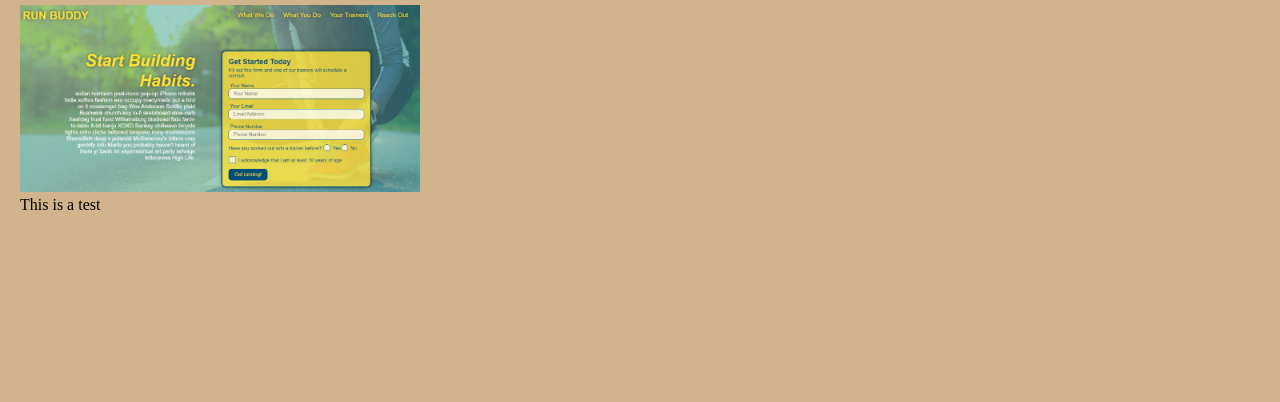
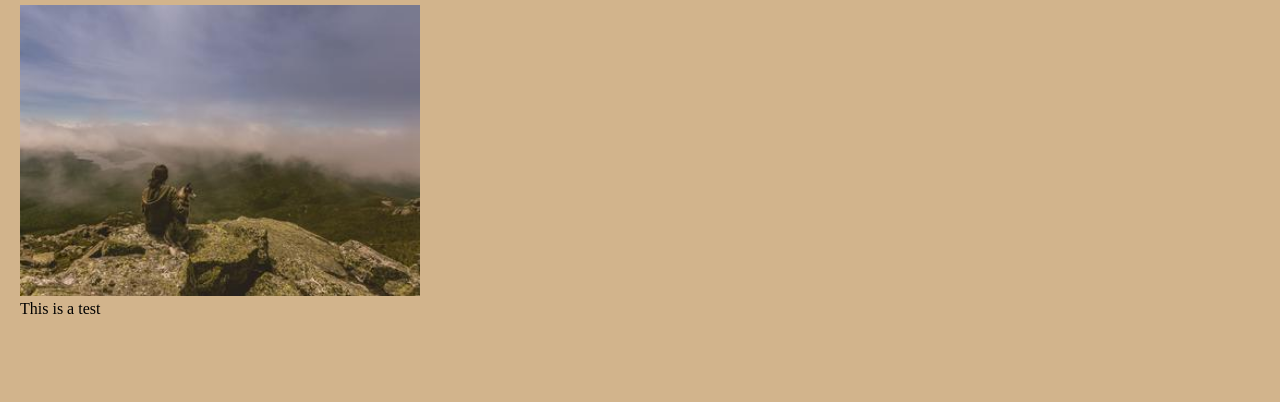
Before and after one commit to beggsaj/challenge-assignment-2, a plain HTML site: page index.html in a window 1280 px wide. Shown: the part 322-724 px from the top of the page. Drawn offline with Linux system fonts and the light colour scheme.

Commit message:
updated images

```diff
--- a/index.html
+++ b/index.html
@@ -52,7 +52,7 @@
         <h2 class="section-title">Work</h2>
 
         <div class="projects-container">
-            <div class="project"><img class="showcase" src=assets/work-sample-1.png alt="">
+            <div class="project"><img class="showcase" src=assets/work-sample-1.jpg alt="">
                 <p>
                     This is a test
                 </p>
```
Also changed, not shown: assets/work-sample-1.jpg (added).
